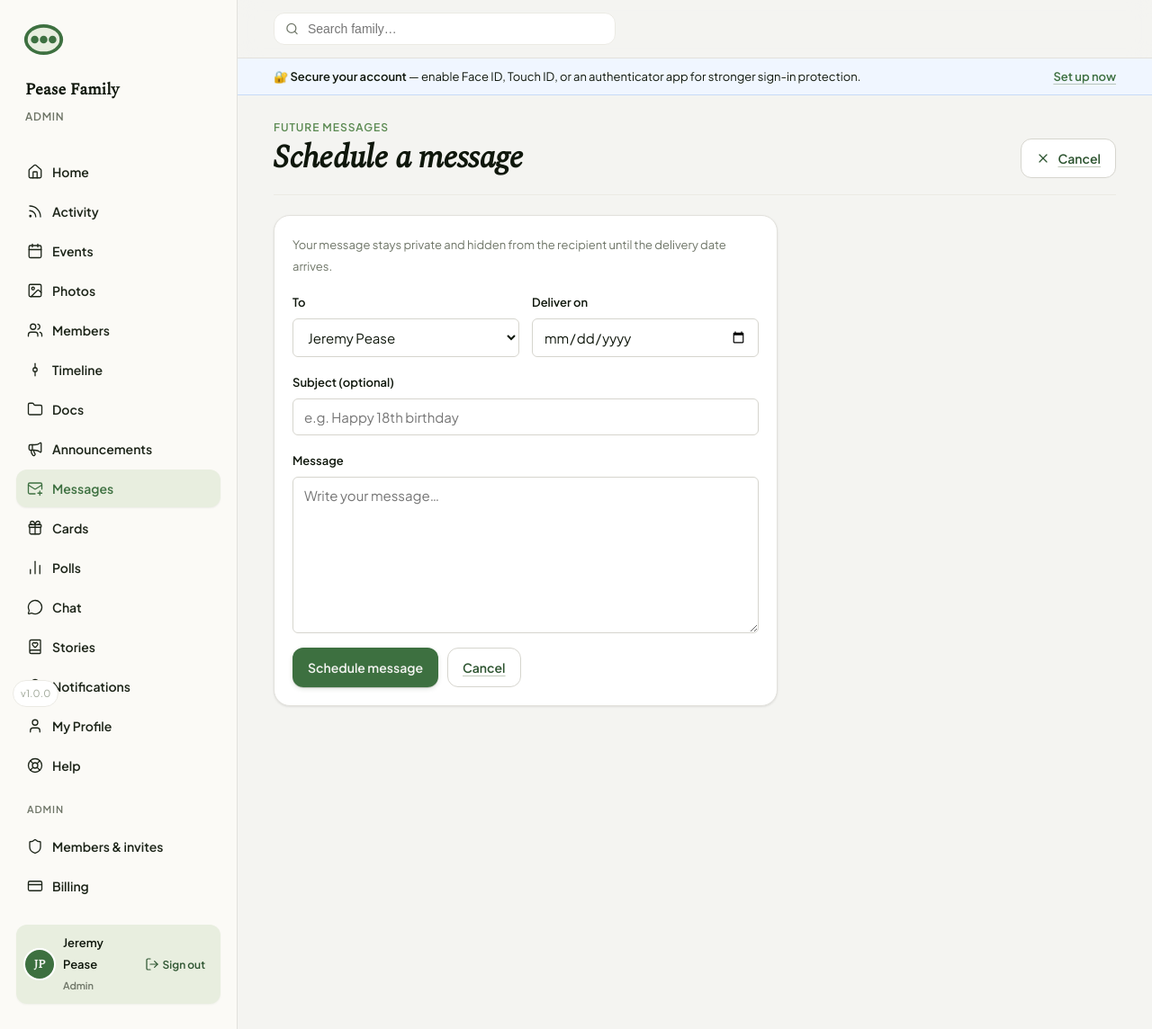
After one commit to jeremypease/swugl, a Flask app: page /messages/new in a window 1280 px wide. The commit adds this page. Shown: the whole page at 90% size. Run offline with Flask 3, Linux system fonts and the light colour scheme; a user stored in the database is signed in; some libraries are stand-ins or nearby versions.

Commit message:
feat: future / scheduled messages — write now, delivered on a future date
A message written today and delivered to a family member on a chosen future
date — a birthday letter, a wedding-day note, a message timed years out. Hidden
from the recipient until delivery.

- Model ScheduledMessage (+ migration 06b730e78a80) — author, recipient person,
  body, deliver_on, delivered_at.
- Routes (routes/messages.py): list (authored + received), compose (future date
  enforced), view, cancel. Recipient cannot view before delivery; non-parties
  never; author can cancel until delivered.
- Cron `flask deliver-messages` (daily) delivers due messages: in-app
  notification (new 'scheduled_message' type) + push + email. Recipients without
  an account yet are held, not lost.
- Templates + a "Messages" nav item (see PR notes re: #43).

Tests: compose + future-date guard, recipient-hidden-until-delivery, author
view/cancel, outsider blocked, delivery cron (due vs not-due, account-less hold).

Co-Authored-By: Claude Opus 4.8 <noreply@anthropic.com>

```diff
--- a/app/__init__.py
+++ b/app/__init__.py
@@ -169,7 +169,8 @@ def create_app(test_config=None):
     from .api import api as api_bp
     from .storage import photo_url
     from .commands import (email_sequence, digest, rsvp_reminders, annual_events,
-                           merge_persons, story_prompts, birthday_reminders)
+                           merge_persons, story_prompts, birthday_reminders,
+                           deliver_messages)
     app.register_blueprint(main)
     app.register_blueprint(billing)
     app.register_blueprint(tf)
@@ -195,6 +196,7 @@ def create_app(test_config=None):
     app.cli.add_command(merge_persons)
     app.cli.add_command(story_prompts)
     app.cli.add_command(birthday_reminders)
+    app.cli.add_command(deliver_messages)
 
     app.jinja_env.globals['photo_url'] = photo_url
 
--- a/app/email.py
+++ b/app/email.py
@@ -553,6 +553,23 @@ def send_support_email(user, family, category, message, support_email):
     return send_email(support_email, subject, html_content, reply_to=user.email)
 
 
+def send_scheduled_message_email(user, author_name, message, url):
+    """Notify a recipient that a future-dated message has been delivered."""
+    heading = message.subject or f'A message from {author_name}'
+    return send_email(
+        user.email,
+        heading,
+        f"""
+        <h2>Hi {user.first_name},</h2>
+        <p><strong>{author_name}</strong> scheduled a message to reach you today.</p>
+        <blockquote style="border-left:3px solid #3D7040;margin:16px 0;padding:8px 0 8px 16px;color:#444;">
+            {message.body}
+        </blockquote>
+        <p><a href="{url}">View it on Swugl &rarr;</a></p>
+        """
+    )
+
+
 def send_story_prompt_email(user, subject_person, question, answer_url):
     """Weekly Family Stories prompt — links to the in-app answer form."""
     return send_email(
--- a/app/forms.py
+++ b/app/forms.py
@@ -83,6 +83,15 @@ class OAuthSignupForm(FlaskForm):
     first_name = StringField('First Name', validators=[DataRequired(), Length(min=2, max=50)])
     last_name = StringField('Last Name', validators=[DataRequired(), Length(min=2, max=50)])
     submit = SubmitField('Create my circle')
+
+
+class MessageForm(FlaskForm):
+    """Compose a message to be delivered to a family member on a future date."""
+    recipient_id = SelectField('To', coerce=int, validators=[DataRequired()])
+    deliver_on = DateField('Deliver on', validators=[DataRequired()])
+    subject = StringField('Subject (optional)', validators=[Optional(), Length(max=150)])
+    body = TextAreaField('Message', validators=[DataRequired(), Length(max=5000)])
+    submit = SubmitField('Schedule message')
 
 
 class ProfileForm(FlaskForm):
--- a/app/models.py
+++ b/app/models.py
@@ -378,6 +378,7 @@ NOTIFICATION_EVENTS = {
     'event_updated': {'label': 'Event date/time/place changes', 'default': True, 'in_app': True},
     'rsvp_received': {'label': 'Someone RSVPs (admins)',     'default': True, 'in_app': True},
     'birthday':      {'label': 'Upcoming birthday reminders', 'default': True, 'in_app': True},
+    'scheduled_message': {'label': 'A scheduled message arrives for you', 'default': True, 'in_app': True},
 }
 
 
@@ -908,6 +909,30 @@ class StoryResponse(db.Model):
     answered_by = db.relationship('Person')
 
 
+class ScheduledMessage(db.Model):
+    """A message written now and delivered to a family member on a future date —
+    a birthday letter, a wedding-day note, a message timed years out. Hidden
+    from the recipient until it's delivered."""
+    __tablename__ = 'scheduled_messages'
+
+    id = db.Column(db.Integer, primary_key=True)
+    family_id = db.Column(db.Integer, db.ForeignKey('families.id'), nullable=False, index=True)
+    author_user_id = db.Column(db.Integer, db.ForeignKey('users.id'), nullable=False, index=True)
+    recipient_person_id = db.Column(db.Integer, db.ForeignKey('people.id'), nullable=False, index=True)
+    subject = db.Column(db.String(150), nullable=True)
+    body = db.Column(db.Text, nullable=False)
+    deliver_on = db.Column(db.Date, nullable=False, index=True)
+    delivered_at = db.Column(db.DateTime, nullable=True)
+    created_at = db.Column(db.DateTime, default=datetime.utcnow)
+
+    author = db.relationship('User', foreign_keys=[author_user_id])
+    recipient = db.relationship('Person', foreign_keys=[recipient_person_id])
+
+    @property
+    def is_delivered(self):
+        return self.delivered_at is not None
+
+
 class AnnouncementReaction(db.Model):
     __tablename__ = 'announcement_reactions'
 
--- a/app/routes/__init__.py
+++ b/app/routes/__init__.py
@@ -2647,6 +2647,6 @@ def serve_photo(key):
 # ── Feature route modules ──────────────────────────────────────────────────────
 # Imported last so the `main` blueprint and shared helpers above already exist.
 # Each module attaches its routes to `main` via @main.route.
-from . import chat, checklists, documents, stories, polls, cards, events  # noqa: E402,F401
+from . import chat, checklists, documents, stories, polls, cards, events, messages  # noqa: E402,F401
 # _geocode_location lives in events.py but is shared by the location-admin routes above.
 from .events import _geocode_location  # noqa: E402,F401
--- /dev/null
+++ b/app/routes/messages.py
@@ -0,0 +1,92 @@
+"""Future / scheduled messages: write now, delivered to a family member on a
+future date. Hidden from the recipient until delivery."""
+from datetime import datetime, date
+
+from flask import render_template, redirect, url_for, flash, abort
+from flask_login import login_required, current_user
+
+from .. import db
+from ..models import ScheduledMessage, Person
+from ..forms import MessageForm
+from . import main
+
+
+def _people_choices():
+    people = (Person.query.filter_by(family_id=current_user.active_family_id)
+              .order_by(Person.name).all())
+    return [(p.id, p.get_display_name()) for p in people]
+
+
+@main.route('/messages')
+@login_required
+def messages():
+    fid = current_user.active_family_id
+    authored = (ScheduledMessage.query
+                .filter_by(family_id=fid, author_user_id=current_user.id)
+                .order_by(ScheduledMessage.deliver_on.desc()).all())
+    received = []
+    if current_user.person:
+        received = (ScheduledMessage.query
+                    .filter_by(family_id=fid, recipient_person_id=current_user.person.id)
+                    .filter(ScheduledMessage.delivered_at.isnot(None))
+                    .order_by(ScheduledMessage.delivered_at.desc()).all())
+    return render_template('messages.html', authored=authored, received=received,
+                           today=date.today())
+
+
+@main.route('/messages/new', methods=['GET', 'POST'])
+@login_required
+def message_new():
+    form = MessageForm()
+    form.recipient_id.choices = _people_choices()
+    if form.validate_on_submit():
+        if form.deliver_on.data <= date.today():
+            flash('Pick a delivery date in the future.', 'error')
+            return render_template('message_form.html', form=form)
+        recipient = db.session.get(Person, form.recipient_id.data)
+        if not recipient or recipient.family_id != current_user.active_family_id:
+            abort(403)
+        msg = ScheduledMessage(
+            family_id=current_user.active_family_id,
+            author_user_id=current_user.id,
+            recipient_person_id=recipient.id,
+            subject=(form.subject.data or '').strip() or None,
+            body=form.body.data.strip(),
+            deliver_on=form.deliver_on.data,
+        )
+        db.session.add(msg)
+        db.session.commit()
+        flash(f'Your message to {recipient.get_display_name()} is scheduled for '
+              f'{form.deliver_on.data.strftime("%B %-d, %Y")}.', 'info')
+        return redirect(url_for('main.messages'))
+    return render_template('message_form.html', form=form)
+
+
+@main.route('/messages/<int:message_id>')
+@login_required
+def message_detail(message_id):
+    msg = db.session.get(ScheduledMessage, message_id)
+    if not msg or msg.family_id != current_user.active_family_id:
+        abort(404)
+    is_author = msg.author_user_id == current_user.id
+    is_recipient = bool(current_user.person and msg.recipient_person_id == current_user.person.id)
+    # The recipient must not be able to peek before delivery; non-parties never.
+    if not is_author and not (is_recipient and msg.is_delivered):
+        abort(403)
+    return render_template('message_detail.html', msg=msg, is_author=is_author)
+
+
+@main.route('/messages/<int:message_id>/cancel', methods=['POST'])
+@login_required
+def message_cancel(message_id):
+    msg = db.session.get(ScheduledMessage, message_id)
+    if (not msg or msg.family_id != current_user.active_family_id
+            or msg.author_user_id != current_user.id):
+        abort(403)
+    if msg.is_delivered:
+        flash("That message has already been delivered and can't be canceled.", 'error')
+        return redirect(url_for('main.messages'))
+    db.session.delete(msg)
+    db.session.commit()
+    flash('Scheduled message canceled.', 'info')
+    return redirect(url_for('main.messages'))
--- a/app/templates/base.html
+++ b/app/templates/base.html
@@ -80,6 +80,9 @@
             </a>
             <a href="/announcements" {% if request.path.startswith('/announcements') %}class="active"{% endif %}>
                 <i data-lucide="megaphone"></i> Announcements
+            </a>
+            <a href="/messages" {% if request.path.startswith('/messages') %}class="active"{% endif %}>
+                <i data-lucide="mail-plus"></i> Messages
             </a>
             {% if current_user.active_family.enable_greeting_cards %}
             <a href="/cards" {% if request.path.startswith('/cards') %}class="active"{% endif %}>
--- /dev/null
+++ b/app/templates/message_form.html
@@ -0,0 +1,54 @@
+{% extends "base.html" %}
+
+{% block title %}New Future Message — {{ current_user.active_family.name }}{% endblock %}
+
+{% block content %}
+<div class="page-head">
+    <div>
+        <div class="eyebrow">Future Messages</div>
+        <h1>Schedule a message</h1>
+    </div>
+    <a href="{{ url_for('main.messages') }}" class="btn btn-secondary"><i data-lucide="x"></i> Cancel</a>
+</div>
+
+<div style="max-width:560px;">
+    <div class="card">
+        <p style="font-size:13px;color:var(--slate);margin-bottom:16px;">
+            Your message stays private and hidden from the recipient until the delivery date arrives.
+        </p>
+        <form method="POST">
+            {{ form.hidden_tag() }}
+
+            <div class="field-row">
+                <div class="field">
+                    {{ form.recipient_id.label }}
+                    {{ form.recipient_id() }}
+                    {% for e in form.recipient_id.errors %}<span class="msg">{{ e }}</span>{% endfor %}
+                </div>
+                <div class="field">
+                    {{ form.deliver_on.label }}
+                    {{ form.deliver_on() }}
+                    {% for e in form.deliver_on.errors %}<span class="msg">{{ e }}</span>{% endfor %}
+                </div>
+            </div>
+
+            <div class="field">
+                {{ form.subject.label }}
+                {{ form.subject(placeholder="e.g. Happy 18th birthday") }}
+                {% for e in form.subject.errors %}<span class="msg">{{ e }}</span>{% endfor %}
+            </div>
+
+            <div class="field">
+                {{ form.body.label }}
+                {{ form.body(rows=8, placeholder="Write your message…") }}
+                {% for e in form.body.errors %}<span class="msg">{{ e }}</span>{% endfor %}
+            </div>
+
+            <div style="display:flex;gap:10px;margin-top:8px;">
+                <button type="submit" class="btn btn-primary">Schedule message</button>
+                <a href="{{ url_for('main.messages') }}" class="btn btn-secondary">Cancel</a>
+            </div>
+        </form>
+    </div>
+</div>
+{% endblock %}
```
Also changed, not shown: app/commands.py (+38 -0 lines), app/templates/message_detail.html (added, +29 -0 lines), app/templates/messages.html (added, +59 -0 lines), migrations/versions/06b730e78a80_add_scheduled_messages_table.py (added, +54 -0 lines), tests/test_scheduled_messages.py (added, +115 -0 lines).
